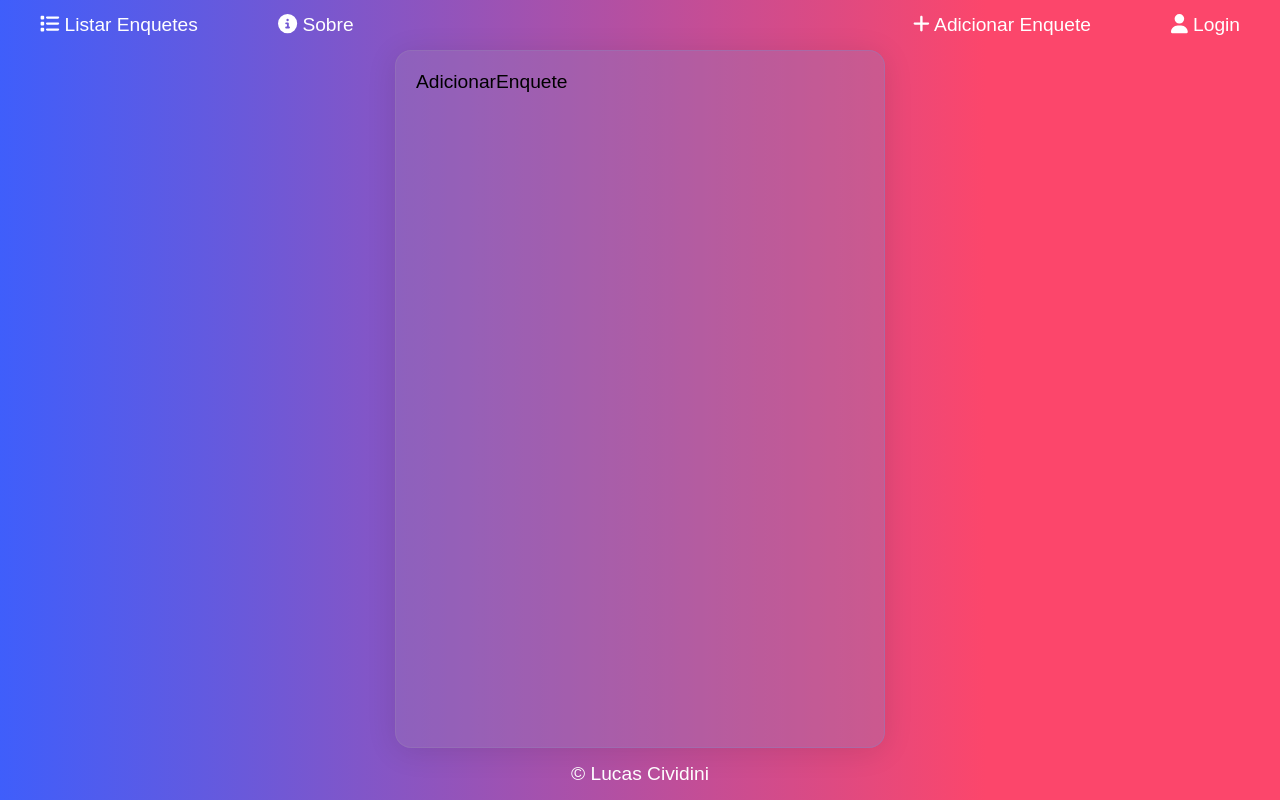
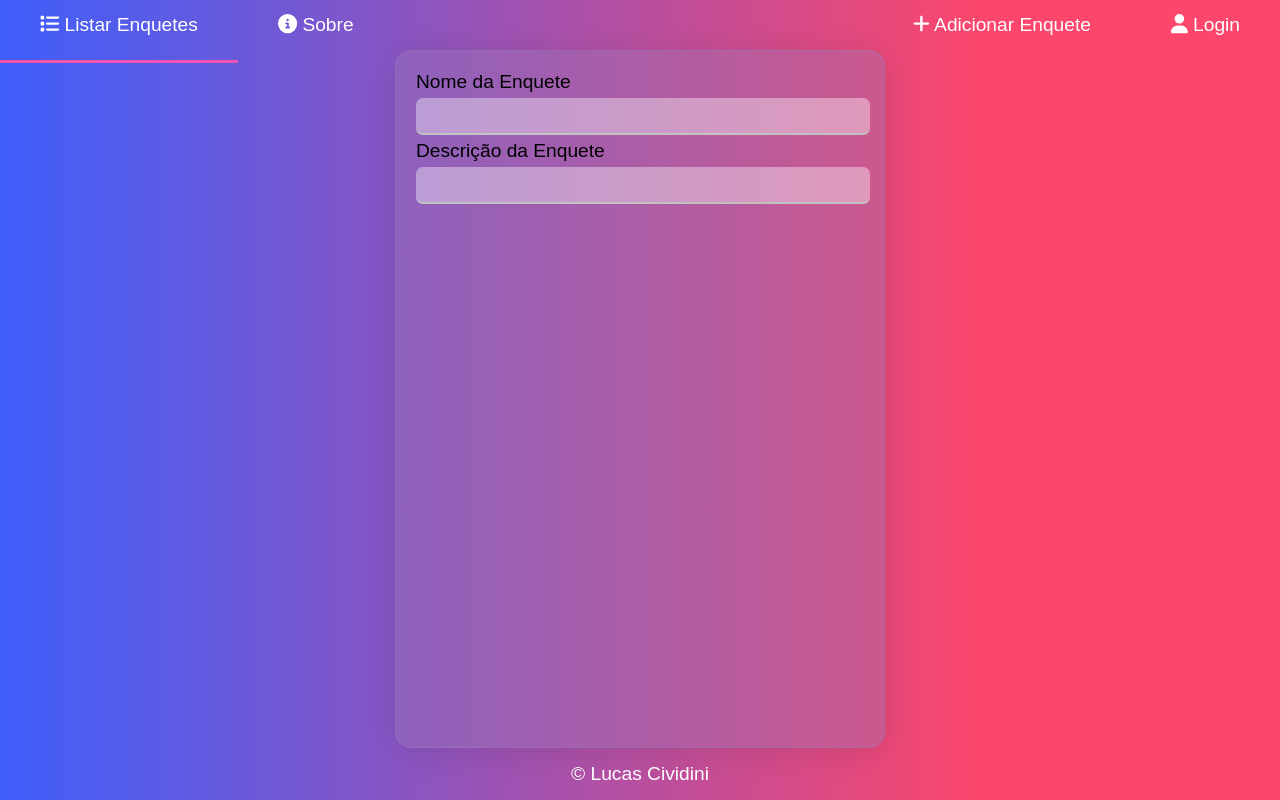
Before and after one commit to cividinilucas/enquete-vite, a React (Vite) app: page /adicionar-enquete in a window 1280 px wide. Built offline with nearby package versions, Linux system fonts and the light colour scheme.

Commit message:
visual changes

```diff
--- a/package.json
+++ b/package.json
@@ -10,6 +10,7 @@
     "preview": "vite preview"
   },
   "dependencies": {
+    "animate.css": "^4.1.1",
     "react": "^18.2.0",
     "react-dom": "^18.2.0",
     "react-router-dom": "^6.23.0"
--- a/src/App.css
+++ b/src/App.css
@@ -63,14 +63,17 @@ backdrop-filter: blur(0.7px);
 border: 1px solid rgba(151, 121, 182, 0.54);
 padding: 20px;
 width: 35%;
+
+
+animation-duration: 0.3s;
 }
 
 input{
   border: 0;
-  border-bottom: 2px solid transparent #c2c2c2;
+  border-bottom: 2px solid #c2c2c2;
   border-radius: 7px;
   height: 25px;
-  font-size: 1.7em;
+  font-size: 1em;
   padding: 5px;
   margin: 5px 0;
   background-color: rgba(255, 255, 255, 0.384);
@@ -93,4 +96,10 @@ button{
   cursor: pointer;
   font-size: 1em;
   width: 100%;
+  text-shadow: 10px;
 }
+
+input::placeholder{
+  font-style: italic;
+  text-shadow: 13px;
+}
--- a/src/pages/AdicionarEnquete.jsx
+++ b/src/pages/AdicionarEnquete.jsx
@@ -1,9 +1,19 @@
 import React from "react";
+import 'animate.css';
 
 const AdicionarEnquete = () => {
 
-        return <section> AdicionarEnquete </section>
-
+        return(
+        <section>
+                <label animate__rubberBand> Nome da Enquete </label>
+                <br/>
+                <input type="text"/>
+                <br/>
+                <label> Descrição da Enquete</label>
+                <input type="text"/>
+                <br/>
+        </section>
+        )
 }
 
 export default AdicionarEnquete;
--- a/src/pages/ListarEnquete.jsx
+++ b/src/pages/ListarEnquete.jsx
@@ -2,8 +2,15 @@ import React from "react";
 
 const ListarEnquete = () => {
 
-        return <section> Página Lista enquete </section>
+        return(
 
+                <section>
+
+                        Sobre
+
+                </section>
+
+        )
 }
 
 export default ListarEnquete;
--- a/src/pages/Login.jsx
+++ b/src/pages/Login.jsx
@@ -1,20 +1,21 @@
 import React from "react";
+import "animate.css/animate.css";
 
 const Login = () => {
 
         return(
-        <section>
+        <section className="animate__animated animate__zoomIn">
             <form>
                 <label> Usuário </label>
                 <br/>
-                <input type="text"/>
+                <input type="text" placeholder="Usuário"/>
                 <br />
                 <label> Senha </label>
                 <br />
-                <input type="password"/>
+                <input type="password" placeholder="Senha"/>
                 <br />
                 <br />
-                <button type="submit"> Acessar </button>
+                <button type="submit" className="animate__animated animate__headShake"> Acessar </button>
             </form>
         </section>
         )
```
Also changed, not shown: 1 other file (tests, documents, lock files or other folders).
